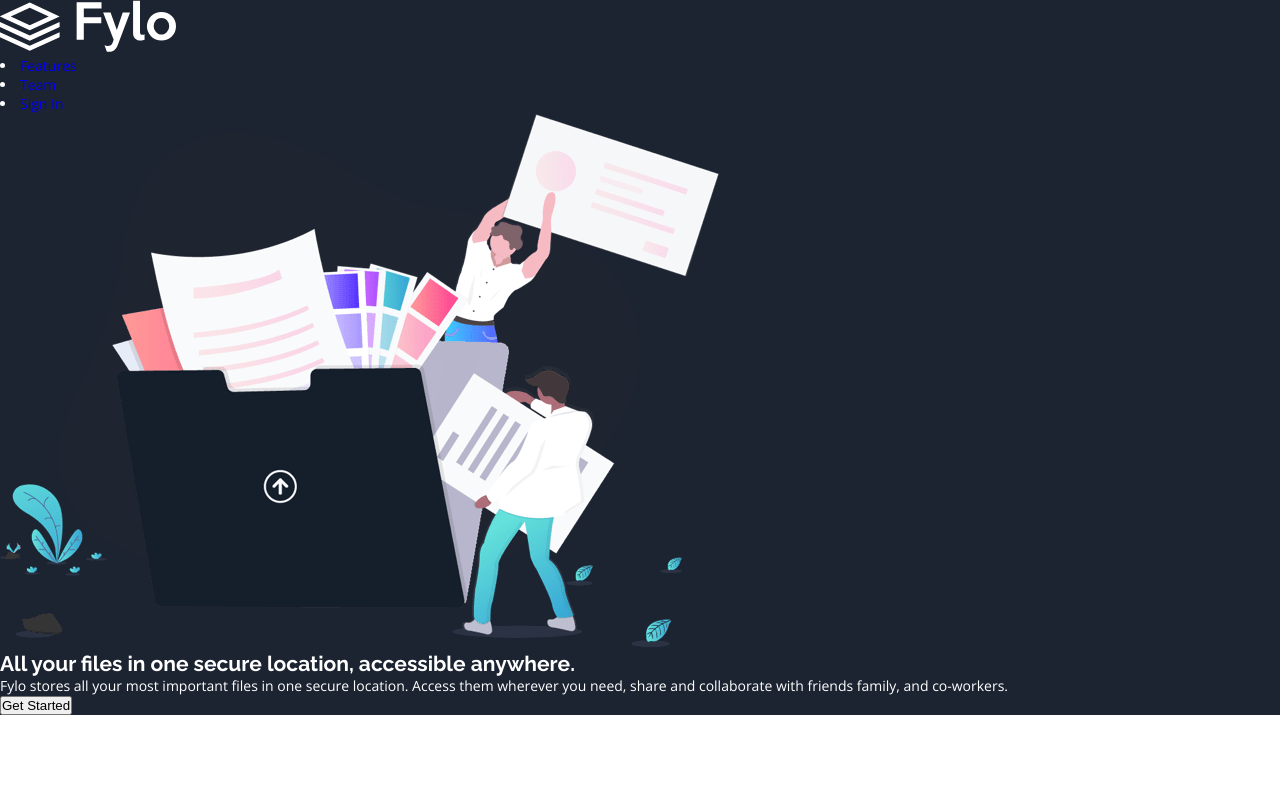
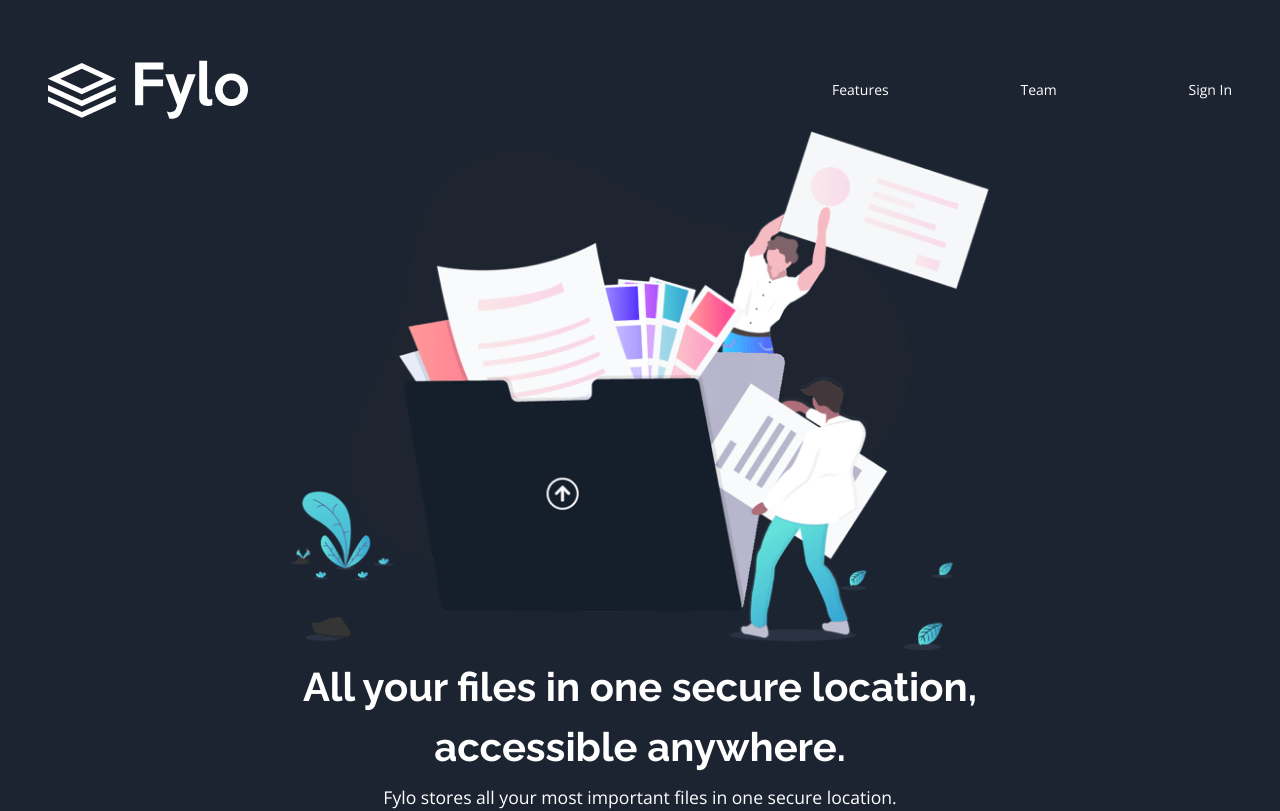
Before and after one commit to Ljusaj123/Fylo-Design-Page, a React (Create React App) app: page / in a window 1280 px wide. Shown: the top 811 px of the page. Built offline with nearby package versions, Linux system fonts and the light colour scheme.

Commit message:
scss in css

```diff
--- a/src/styles/css/styles.css
+++ b/src/styles/css/styles.css
@@ -20,14 +20,137 @@ h3 {
   font-family: "Raleway", sans-serif;
 }
 
+h2 {
+  font-size: clamp(1.3rem, 3.5vw, 2.5rem);
+}
+
+p {
+  font-size: clamp(0.9rem, 3.5vw, 1.1rem);
+}
+
 a {
   text-decoration: none;
+  color: hsl(0deg, 0%, 100%);
 }
 
-header {
-  background-color: hsl(217deg, 28%, 15%);
+li {
+  list-style: none;
 }
 
 footer {
   background-color: hsl(216deg, 53%, 9%);
 }
+
+.navigation {
+  display: -webkit-box;
+  display: -ms-flexbox;
+  display: flex;
+  -webkit-box-pack: end;
+      -ms-flex-pack: end;
+          justify-content: end;
+  -webkit-box-align: start;
+      -ms-flex-align: start;
+          align-items: flex-start;
+}
+.navigation-container {
+  height: 100%;
+  width: 100%;
+  max-width: 400px;
+  display: -webkit-box;
+  display: -ms-flexbox;
+  display: flex;
+  -webkit-box-pack: justify;
+      -ms-flex-pack: justify;
+          justify-content: space-between;
+  -webkit-box-align: center;
+      -ms-flex-align: center;
+          align-items: center;
+}
+.navigation-container .list .item:hover {
+  text-decoration: underline;
+}
+
+.button {
+  background-color: hsl(176deg, 68%, 64%);
+  border-radius: 30px;
+  padding: 1rem 5rem;
+  cursor: pointer;
+  color: hsl(0deg, 0%, 100%);
+  border: none;
+  -webkit-transition: all 0.5s ease;
+  transition: all 0.5s ease;
+}
+.button:active {
+  -webkit-transform: scale(0.9);
+          transform: scale(0.9);
+}
+
+header {
+  background-color: hsl(217deg, 28%, 15%);
+  height: 120vh;
+  width: 100%;
+  display: -webkit-box;
+  display: -ms-flexbox;
+  display: flex;
+  -webkit-box-pack: center;
+      -ms-flex-pack: center;
+          justify-content: center;
+  -webkit-box-align: center;
+      -ms-flex-align: center;
+          align-items: center;
+  padding: 3rem;
+}
+header .header-container {
+  width: 100%;
+  height: 100%;
+  display: grid;
+  grid-template-columns: 50% 50%;
+}
+header .header-container .logo-container {
+  display: -webkit-box;
+  display: -ms-flexbox;
+  display: flex;
+  -webkit-box-pack: start;
+      -ms-flex-pack: start;
+          justify-content: flex-start;
+  -webkit-box-align: center;
+      -ms-flex-align: center;
+          align-items: center;
+}
+header .header-container .logo-container #logo {
+  width: clamp(50px, 50%, 200px);
+}
+header .header-container .intro-container {
+  grid-column: 1/span 2;
+  display: -webkit-box;
+  display: -ms-flexbox;
+  display: flex;
+  -webkit-box-orient: vertical;
+  -webkit-box-direction: normal;
+      -ms-flex-direction: column;
+          flex-direction: column;
+  -webkit-box-align: center;
+      -ms-flex-align: center;
+          align-items: center;
+  -webkit-box-pack: justify;
+      -ms-flex-pack: justify;
+          justify-content: space-between;
+}
+header .header-container .intro-container .intro-title {
+  text-align: center;
+  line-height: 1.5;
+  max-width: 700px;
+}
+header .header-container .intro-container .intro-pic {
+  width: clamp(300px, 70%, 700px);
+}
+header .header-container .intro-container .intro-text {
+  max-width: 550px;
+  text-align: center;
+}
+
+@media screen and (max-width: 750px) {
+  header {
+    padding: 1rem;
+  }
+}
```
